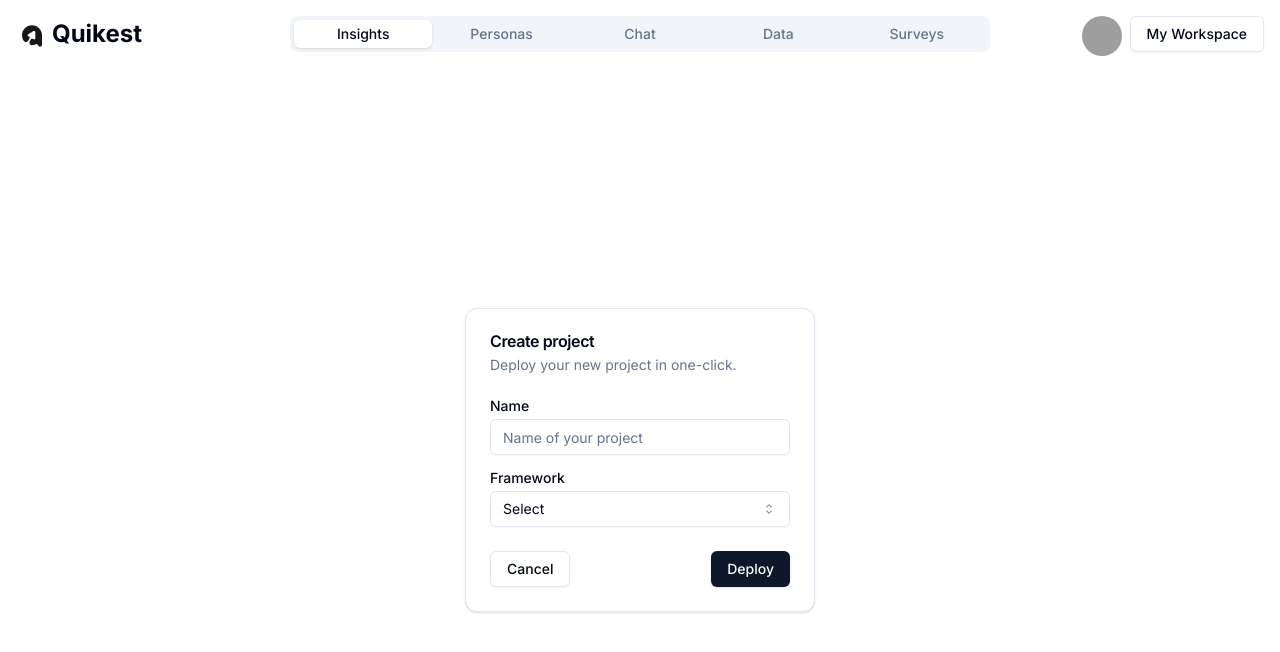
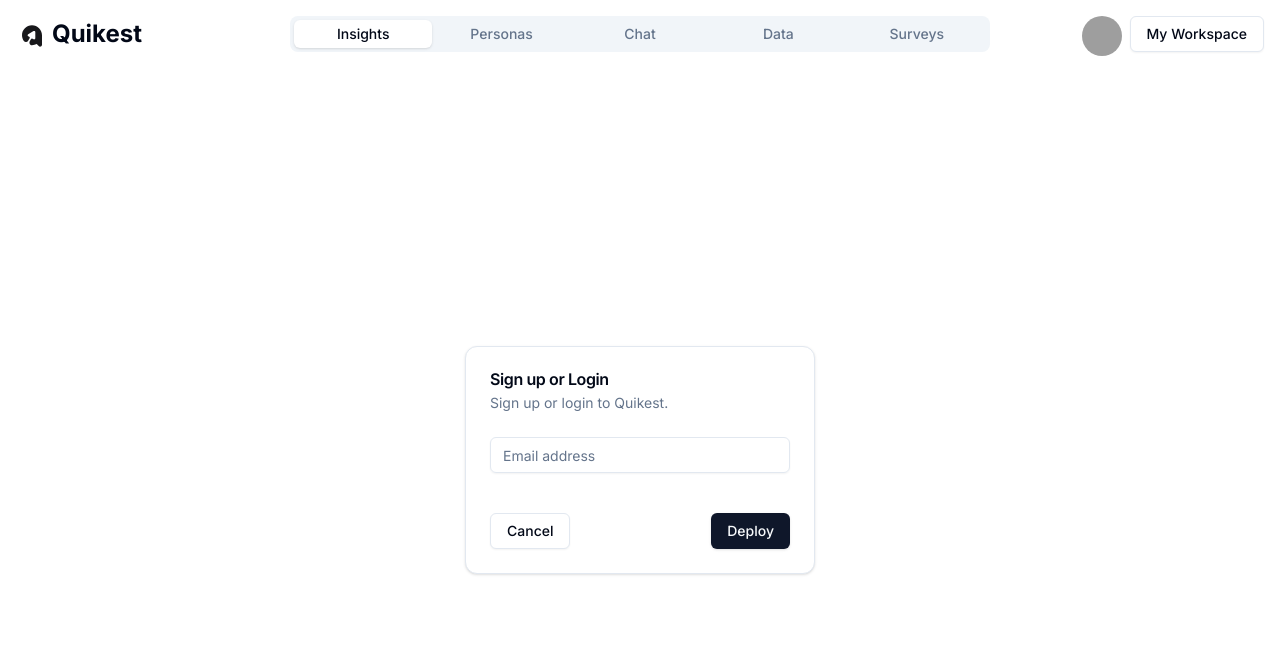
Before and after one commit to ajaywaghray/my-app, a Next.js app: page / in a window 1280 px wide. Shown: the top 652 px of the page. Built offline with nearby package versions, Linux system fonts and the light colour scheme; grey boxes are pictures that could not be loaded.

Commit message:
Modifying modal

```diff
--- a/src/app/page.tsx
+++ b/src/app/page.tsx
@@ -67,29 +67,16 @@ export default function Home() {
               <div style={{ flex: 1, display: 'flex', width: '700px', height: '100vh', justifyContent: 'center', alignItems: 'center'}}>
                 <Card className="w-[350px]">
                   <CardHeader>
-                    <CardTitle>Create project</CardTitle>
-                    <CardDescription>Deploy your new project in one-click.</CardDescription>
+                    <CardTitle>Sign up or Login</CardTitle>
+                    <CardDescription>Sign up or login to Quikest.</CardDescription>
                   </CardHeader>
                   <CardContent>
                     <form>
                       <div className="grid w-full items-center gap-4">
                         <div className="flex flex-col space-y-1.5">
-                          <Label htmlFor="name">Name</Label>
-                          <Input id="name" placeholder="Name of your project" />
+                          <Input id="email" placeholder="Email address" />
                         </div>
                         <div className="flex flex-col space-y-1.5">
-                          <Label htmlFor="framework">Framework</Label>
-                          <Select>
-                            <SelectTrigger id="framework">
-                              <SelectValue placeholder="Select" />
-                            </SelectTrigger>
-                            <SelectContent position="popper">
-                              <SelectItem value="next">Next.js</SelectItem>
-                              <SelectItem value="sveltekit">SvelteKit</SelectItem>
-                              <SelectItem value="astro">Astro</SelectItem>
-                              <SelectItem value="nuxt">Nuxt.js</SelectItem>
-                            </SelectContent>
-                          </Select>
                         </div>
                       </div>
                     </form>
```
